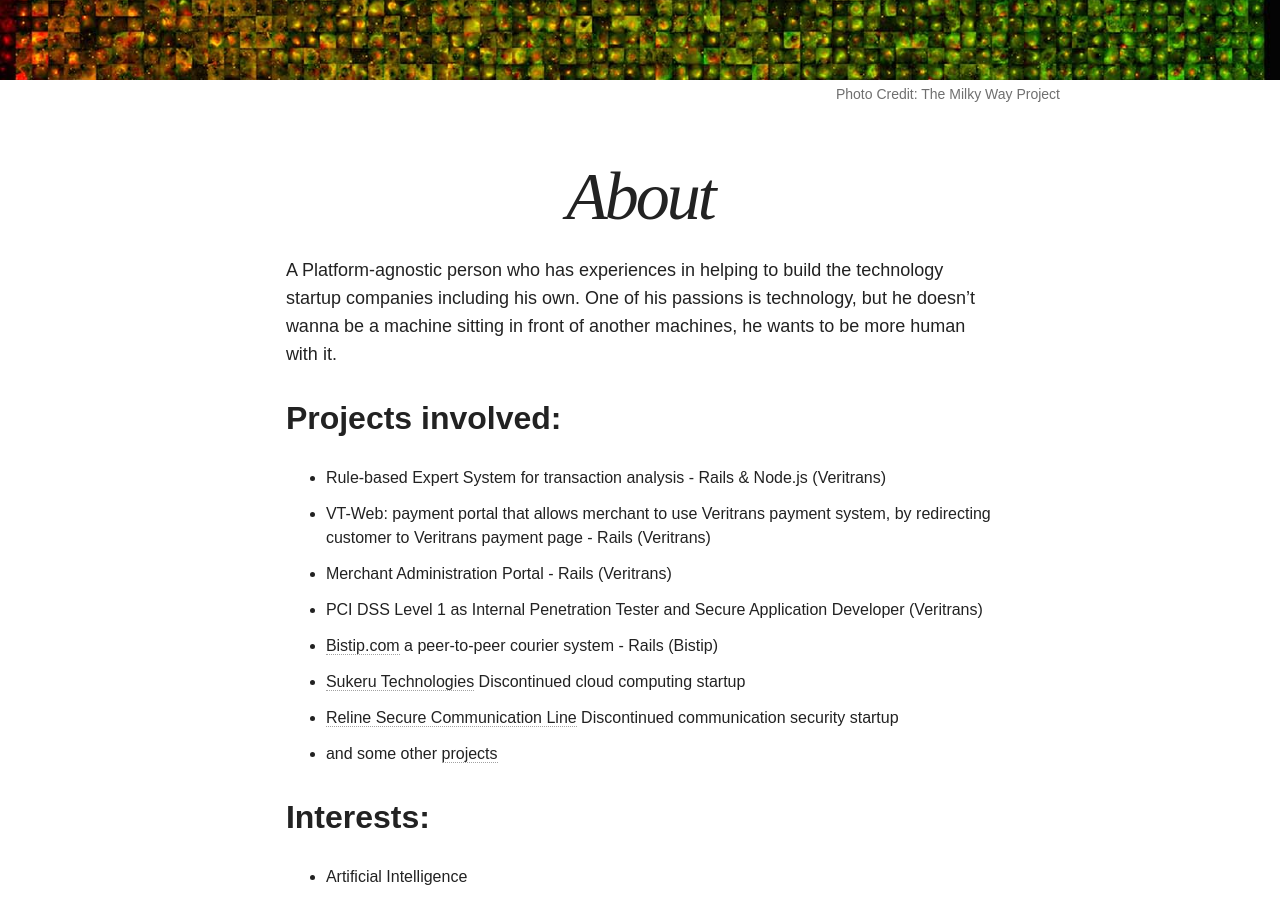
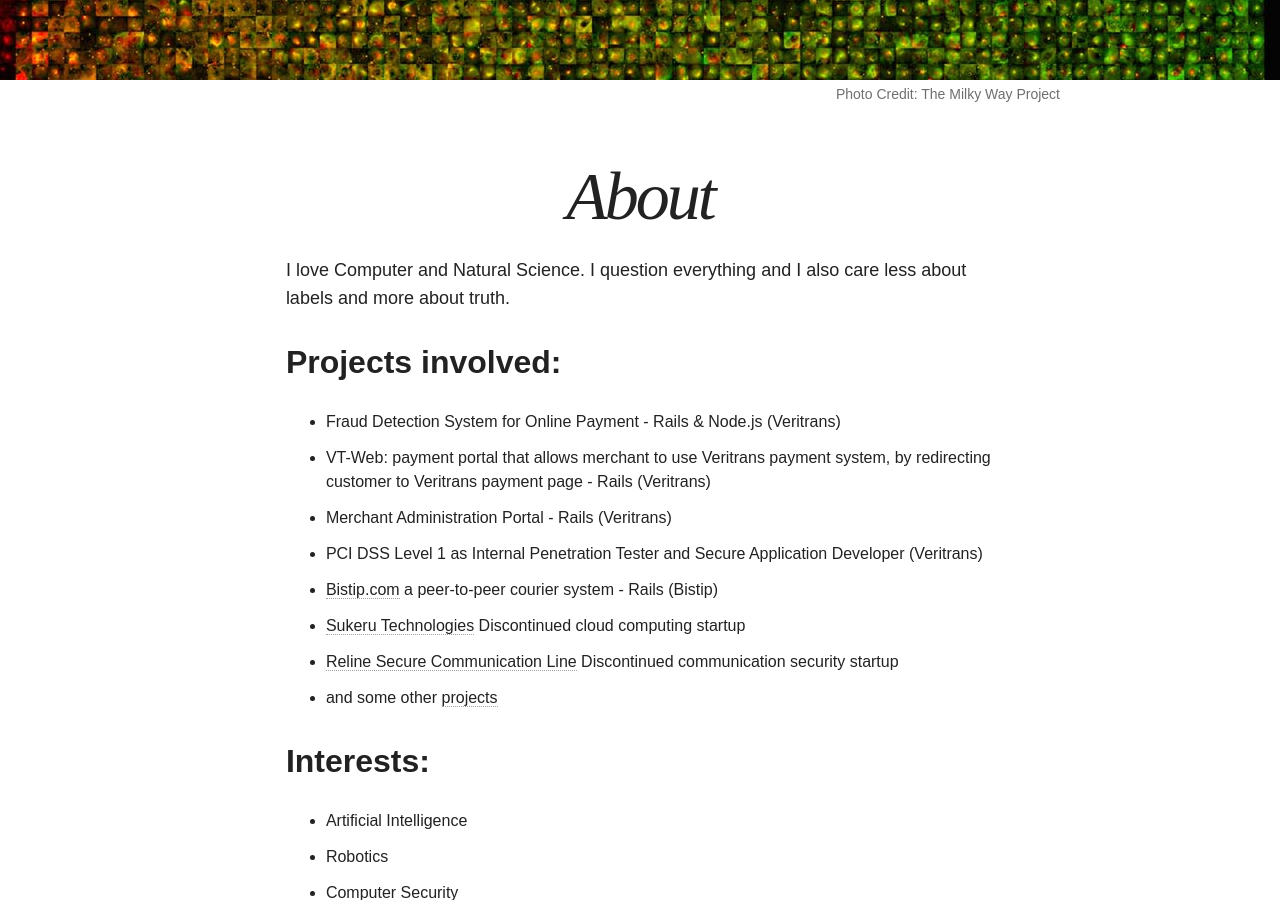
Before and after one commit to panggi/panggi.com, a Jekyll site: the page built from about/index.md, in a window 1280 px wide and 900 px high, scrolled down 715 px. Built offline with Jekyll 4.4.1, drawn with Linux system fonts in a browser that asks for light colours; nearby versions of some CDN libraries.

Commit message:
edit about page

```diff
--- a/about/index.md
+++ b/about/index.md
@@ -1,18 +1,18 @@
 ---
 layout: page
 title: About
-excerpt: "A Platform-agnostic person who has experiences in helping to build the technology startup companies including his own. One of his passions is technology, but he doesn’t wanna be a machine sitting in front of another machines, he wants to be more human with it."
+excerpt: "I love Computer and Natural Science. I question everything and I also care less about labels and more about truth."
 image:
   feature: featured/brut.jpg
   credit: The Milky Way Project
   creditlink: http://blog.milkywayproject.org/2014/06/14/new-mwp-paper-outlines-the-powerful-synergy-between-citizens-scientists-professional-scientists-and-machine-learning/
 ---
 
-A Platform-agnostic person who has experiences in helping to build the technology startup companies including his own. One of his passions is technology, but he doesn’t wanna be a machine sitting in front of another machines, he wants to be more human with it.
+I love Computer and Natural Science. I question everything and I also care less about labels and more about truth.
 
 ## Projects involved:
 
-* Rule-based Expert System for transaction analysis - Rails & Node.js (Veritrans)
+* Fraud Detection System for Online Payment - Rails & Node.js (Veritrans)
 * VT-Web: payment portal that allows merchant to use Veritrans payment system, by redirecting customer to Veritrans payment page - Rails (Veritrans)
 * Merchant Administration Portal - Rails (Veritrans)
 * PCI DSS Level 1 as Internal Penetration Tester and Secure Application Developer (Veritrans)
```
